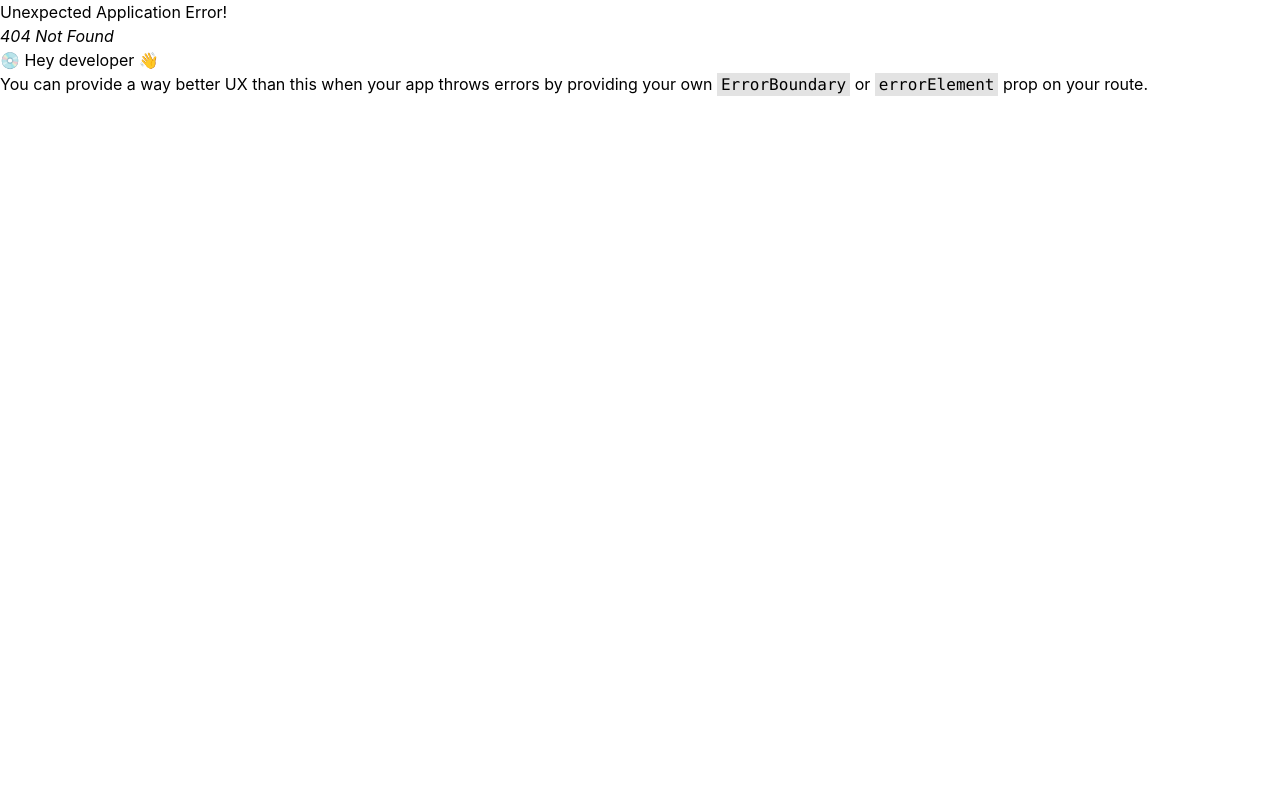
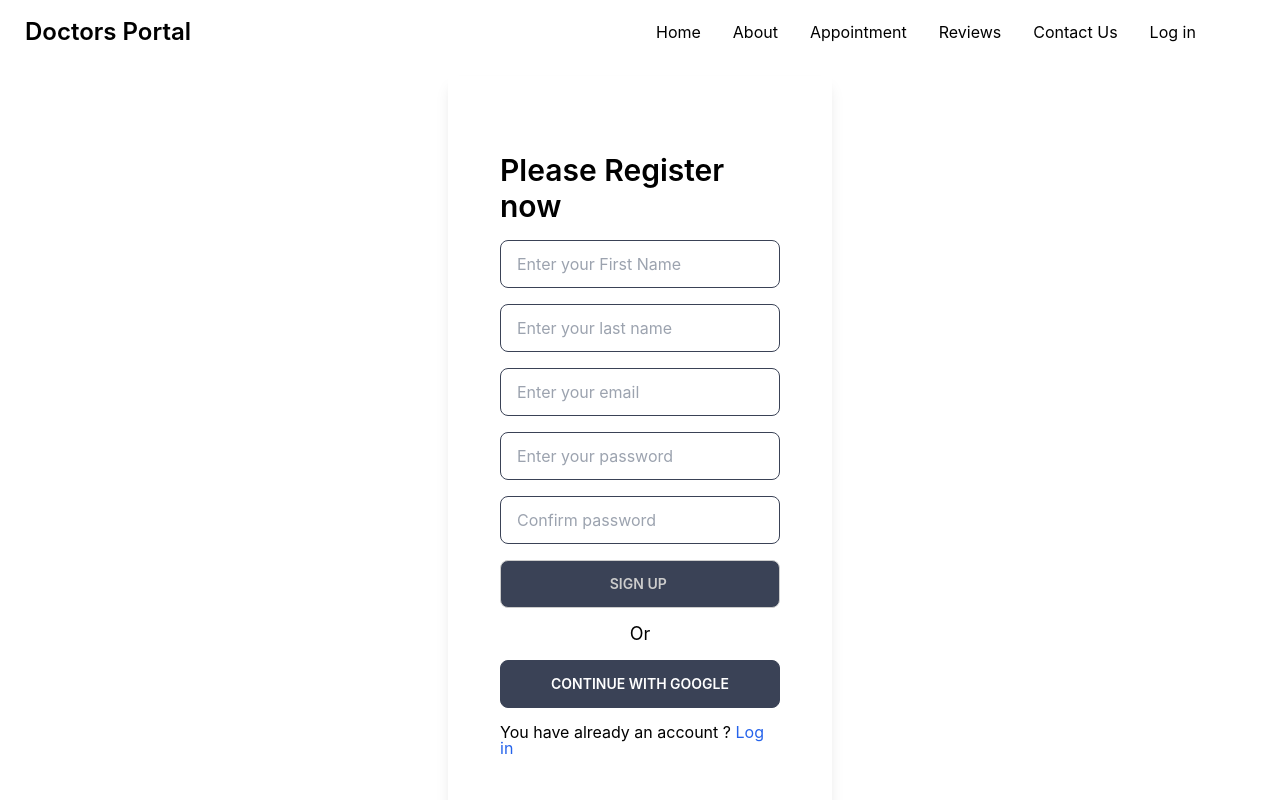
Before and after one commit to Ashrafullislam/doctors-portal, a React (Create React App) app: page /signup in a window 1280 px wide. Before the commit this address had no page. Shown: the top 800 px of the page. Built offline with nearby package versions, Linux system fonts and the light colour scheme.

Commit message:
added sign up and log in page

```diff
--- a/public/index.html
+++ b/public/index.html
@@ -30,7 +30,7 @@
       work correctly both with client-side routing and a non-root public URL.
       Learn how to configure a non-root public URL by running `npm run build`.
     -->
-    <title>React App</title>
+    <title>Doctors Portal </title>
   </head>
   <body>
     <noscript>You need to enable JavaScript to run this app.</noscript>
--- a/src/AuthProvider/AuthProvider.js
+++ b/src/AuthProvider/AuthProvider.js
@@ -2,7 +2,7 @@ import { createContext, useState } from "react";
 import app from "../Firebase/Firebase.init";
 import { createUserWithEmailAndPassword, getAuth, signInWithEmailAndPassword, signInWithPopup } from "firebase/auth";
 
-const AuthContext = createContext()
+export const AuthContext = createContext()
 const AuthProvider = ({children}) => {
     const auth = getAuth(app)
 const [user,setUser] = useState(null)
@@ -28,6 +28,7 @@ const LogInGoogle = (provider) => {
 
 
 const authInfo = {
+    user,
     name,
     CreateUser,
     LogInUser,
--- a/src/Pages/Appointment/AppointmentInfo/AppointmentInfoCard.js
+++ b/src/Pages/Appointment/AppointmentInfo/AppointmentInfoCard.js
@@ -5,7 +5,7 @@ import './AppointmentInfoCard.css'
 const AppointmentInfoCard = ({data,setTreatment}) => {
   const {name,slots} = data;
   useEffect(()=> {
-    Aos.init({duration:'1000'})
+    Aos.init({duration:'1500'})
   },[])
   return (
     <div className='mx-auto text-center mt-5 ' data-aos="fade-down" >
--- a/src/Pages/Home/Banner/Banner.js
+++ b/src/Pages/Home/Banner/Banner.js
@@ -21,9 +21,8 @@ const Banner = () => {
 
         }
       }
-      useEffect(()=> {
-        Aos.init({duration:'1000'})
-      },[])
+
+
   return (
      <div style={styles.header} className = 'lg:h-[80vh]'>
       <div className="hero  text-black " style={styles.content} >
--- a/src/Pages/Login/Login.js
+++ b/src/Pages/Login/Login.js
@@ -1,9 +1,87 @@
-import React from 'react';
+
+import { GoogleAuthProvider } from 'firebase/auth';
+import React, { useContext, useState } from 'react';
+import { Link } from 'react-router-dom';
+import { AuthContext } from '../../AuthProvider/AuthProvider';
 
 const Login = () => {
+    const {user,LogInUser,LogInGoogle} = useContext(AuthContext)
+    const googleProvider = new GoogleAuthProvider() ;
+    const [error,setError] = useState(null)
+
+    // make an login form handlar and apply the user
+    const LogInFormHandlar = (event ) => {
+        event.preventDefault()
+        const form = event.target;
+        const email = form.email.value ;
+        const password = form.password.value ;
+        console.log(email,password)
+        setError(null)
+        LogInUser(email,password)
+        .then(result => {
+            const userResult = result.user ;
+            form.reset()
+            alert('User log in successfull')
+            setError(null)
+            console.log(userResult)
+        })
+        .catch(err => {
+            const error = err.message ;
+            setError(error)
+            console.log(error,'log in user ')
+
+        })
+
+    }
+    const GoogleLogIn = () => {
+        LogInGoogle(googleProvider)
+        .then(result => {
+            const userResult = result.user ;
+            alert(" Google Log in successfull ")
+        })
+        .catch(err => {
+            const error = err.message ;
+            console.log(error)
+            setError(error)
+        })
+    }
+
+
     return (
-        <div>
-            <h2> Log  in now  </h2>
+        <div className=' lg:w-96 mx-auto w-11/12 py-6  shadow-lg  mt-4 '>
+
+            <form onSubmit={LogInFormHandlar} className="flex mx-8 px-5 py-10    login-form flex-col items-center leading-4	 ">
+
+            <h2 className='text-3xl font-semibold  py-4'> Log  in now  </h2>
+              <input
+                type="email"
+                name='email'
+                placeholder="Enter your email "
+                required
+                className="input input-accent input-bordered w-full "
+              />
+              <br />
+              <input
+                type="password"
+                name="password"
+                placeholder="Enter your password  "
+                className="input input-accent input-bordered  w-full "
+                required
+              />
+              <br />
+             {
+                error && <span className='text-red-600 mb-2'> {error} </span>
+             }
+              <input
+                type="Submit"
+                value={'Log in '}
+                className="btn bg-accent w-full"
+              />
+               <p className='text-lg my-3 '> Or </p>
+               <button onClick={GoogleLogIn} className='btn btn-accent  w-full  text-white' > Continue with google </button>
+               <br  />
+               <p> You have no account ? <Link to='/signup' className='text-blue-600' > Register Now  </Link> </p>
+            </form>
         </div>
     );
 };
--- a/src/Pages/Register/Register.js
+++ /dev/null
@@ -1,11 +0,0 @@
-import React from 'react';
-
-const Register = () => {
-    return (
-        <div>
-            <h2> Register now</h2>
-        </div>
-    );
-};
-
-export default Register;
--- /dev/null
+++ b/src/Pages/SignUpForm/SignUpForm.js
@@ -0,0 +1,141 @@
+import Aos from 'aos';
+import { GoogleAuthProvider } from 'firebase/auth';
+import React, { useContext, useEffect, useState } from 'react';
+import { Link } from 'react-router-dom';
+import { AuthContext } from '../../AuthProvider/AuthProvider';
+
+ const SignUpForm = () => {
+
+    const {user,CreateUser,LogInGoogle} = useContext(AuthContext)
+    const googleProvider = new GoogleAuthProvider() ;
+    let [error,setError] = useState(null)
+
+
+    // make an login form handlar and apply the user
+    const RegisterFormHandlar = (event ) => {
+        event.preventDefault()
+        const form = event.target;
+        const firstName = form.firstName.value ;
+        const lastName = form.lastName.value ;
+        const email = form.email.value ;
+        const password = form.password.value ; {
+        const confirm = form.confirm.value ;
+
+        if(password !== confirm){
+            alert(`Password and Confirm password didn't match `)
+            return ;
+        }
+        console.log(email,password,firstName,lastName)
+        setError(null)
+        CreateUser(email,password)
+        .then(result => {
+            const userResult = result.user ;
+            form.reset()
+            alert('User log in successfull')
+            setError(null)
+            console.log(userResult)
+        })
+        .catch(err => {
+            const error = err.message ;
+            setError(error)
+
+            console.log(error,'log in user ')
+
+        })
+
+    }
+}
+    const GoogleLogIn = () => {
+        LogInGoogle(googleProvider)
+        .then(result => {
+            const userResult = result.user ;
+            alert(" Google Log in successfull ")
+        })
+        .catch(err => {
+            const error = err.message ;
+            console.log(error)
+
+        })
+    }
+    useEffect(()=> {
+    Aos.init({duration:'1500'})
+    },[])
+
+    return (
+        <div className=' lg:w-96 w-11/12 mx-auto  py-5  mb-5 shadow-lg  mt-3 '>
+                <form onSubmit={RegisterFormHandlar} className="flex mx-8 px-5 py-10  login-form flex-col items-center leading-4	 ">
+
+            <h2 className='text-3xl font-semibold  py-4' data-aos="fade-down"> Please Register now   </h2>
+            <input
+                type="text"
+                name='firstName'
+                placeholder="Enter your First Name "
+                required
+                className="input input-accent input-bordered  w-full "
+                 data-aos='fade-right'
+              />
+              <br />
+
+              <input
+                type="text"
+                name='lastName'
+                placeholder="Enter your last name "
+                className="input input-accent input-bordered w-full "
+                data-aos='fade-left'
+
+              />
+              <br />
+
+              <input
+                type="email"
+                name='email'
+                placeholder="Enter your email "
+                required
+                className="input input-accent input-bordered w-full "
+                data-aos='fade-right'
+
+              />
+              <br />
+              <input
+                type="password"
+                name="password"
+                placeholder="Enter your password  "
+                className="input input-accent input-bordered  w-full "
+                required
+                data-aos='fade-left'
+
+              />
+              <br />
+              <input
+                type="password"
+                name="confirm"
+                placeholder="Confirm password  "
+                className="input input-accent input-bordered  w-full "
+                required
+                data-aos='fade-right'
+
+              />
+              <br />
+
+             {
+                error && <span className='text-red-600 mb-2'> {error} </span>
+             }
+              <input
+                type="Submit"
+                value={'Sign up '}
+                className="btn bg-accent w-full"
+                data-aos="fade-left"
+              />
+               <p className='text-lg my-3 '> Or </p>
+               <button onClick={GoogleLogIn} className='btn btn-accent  w-full  text-white'
+                  data-aos='fade-right'
+                  >Continue with google </button>
+               <br  />
+               <p> You have already an account ? <Link to='/login' className='text-blue-600' > Log in   </Link> </p>
+            </form>
+        </div>
+    );
+};
+
+
+export default SignUpForm ;
```
Also changed, not shown: src/Routes/Routes/Route.js (+7 -0 lines), src/Pages/Home/Banner/Banner.css (line endings or trailing spaces).
